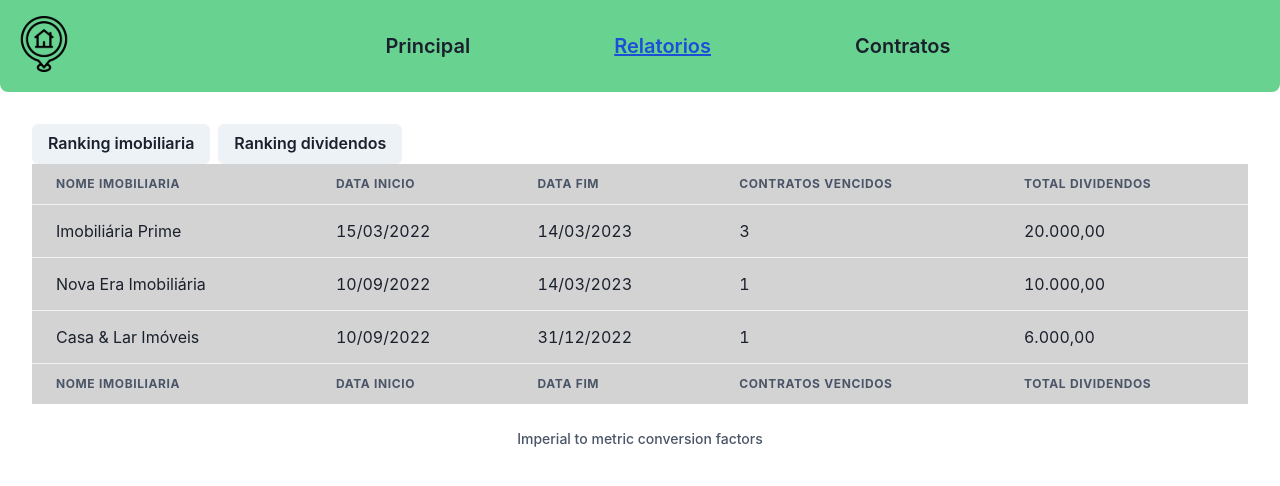
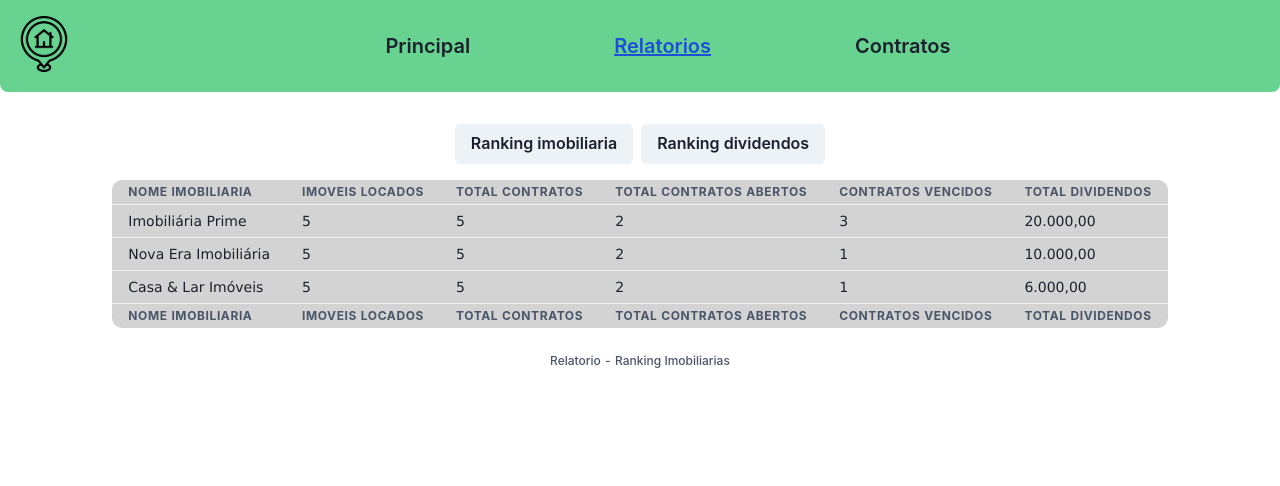
Before and after one commit to JoelFrancisco/sistema-imoveis-basico, a React (Vite) app in the folder front/: page /relatorios in a window 1280 px wide. Shown: the top 486 px of the page. Built offline with nearby package versions, Linux system fonts and the light colour scheme.

Commit message:
Estilizando page relatorios

```diff
--- a/front/src/pages/Reports.jsx
+++ b/front/src/pages/Reports.jsx
@@ -1,10 +1,6 @@
 //Ranking de imobiliarias: imoveis locados e por dividas
 
 // Param data_inicio e data_fim - relacionadas ao pagamento/vencimentos
-
-// nome_imobiliária; qtde_imoveis_licados; Valor_total_locacao; Qtde_imoveis_locacao_aberto; Valor_total_locacao_aberto.
-
-// Trazer o valor total da divida.
 
 import {
   Flex,
@@ -24,21 +20,42 @@ import {
 
 export default function Reports() {
   return (
-    <Flex as="main" flexDirection="column" padding="8" justifyContent="center">
-      <FormControl>
+    <Flex
+      as="main"
+      flexDirection="column"
+      padding="8"
+      justifyContent="center"
+      alignItems="center"
+      gap="1rem"
+    >
+      <FormControl
+        as="form"
+        display="flex"
+        alignItems="center"
+        justifyContent="center"
+      >
         <ButtonGroup>
           <Button>Ranking imobiliaria</Button>
           <Button>Ranking dividendos</Button>
         </ButtonGroup>
       </FormControl>
       <TableContainer>
-        <Table variant="simple" bgColor="lightgray">
-          <TableCaption>Imperial to metric conversion factors</TableCaption>
+        <Table
+          variant="simple"
+          size="sm"
+          bgColor="lightgray"
+          borderRadius="10"
+          fontFamily="verdana"
+        >
+          <TableCaption>Relatorio - Ranking Imobiliarias</TableCaption>
           <Thead>
             <Tr>
               <Th>nome imobiliaria</Th>
-              <Th>data inicio</Th>
-              <Th>data fim</Th>
+              <Th>imoveis locados</Th>
+              <Th>total contratos</Th>
+              <Th>total contratos abertos</Th>
+              {/* <Th>data inicio</Th>
+              <Th>data fim</Th> */}
               <Th>contratos vencidos</Th>
               <Th>total dividendos</Th>
             </Tr>
@@ -46,22 +63,31 @@ export default function Reports() {
           <Tbody>
             <Tr>
               <Td>Imobiliária Prime</Td>
-              <Td>15/03/2022</Td>
-              <Td>14/03/2023</Td>
+              <Td>5</Td>
+              <Td>5</Td>
+              <Td>2</Td>
+              {/* <Td>15/03/2022</Td>
+              <Td>14/03/2023</Td> */}
               <Td>3</Td>
               <Td>20.000,00</Td>
             </Tr>
             <Tr>
               <Td>Nova Era Imobiliária</Td>
-              <Td>10/09/2022</Td>
-              <Td>14/03/2023</Td>
+              <Td>5</Td>
+              <Td>5</Td>
+              <Td>2</Td>
+              {/* <Td>10/09/2022</Td>
+              <Td>14/03/2023</Td> */}
               <Td>1</Td>
               <Td>10.000,00</Td>
             </Tr>
             <Tr>
               <Td>Casa & Lar Imóveis</Td>
-              <Td>10/09/2022</Td>
-              <Td>31/12/2022</Td>
+              <Td>5</Td>
+              <Td>5</Td>
+              <Td>2</Td>
+              {/* <Td>10/09/2022</Td>
+              <Td>31/12/2022</Td> */}
               <Td>1</Td>
               <Td>6.000,00</Td>
             </Tr>
@@ -69,8 +95,11 @@ export default function Reports() {
           <Tfoot>
             <Tr>
               <Th>nome imobiliaria</Th>
-              <Th>data inicio</Th>
-              <Th>data fim</Th>
+              <Th>imoveis locados</Th>
+              <Th>total contratos</Th>
+              <Th>total contratos abertos</Th>
+              {/* <Th>data inicio</Th>
+              <Th>data fim</Th> */}
               <Th>contratos vencidos</Th>
               <Th>total dividendos</Th>
             </Tr>
```
